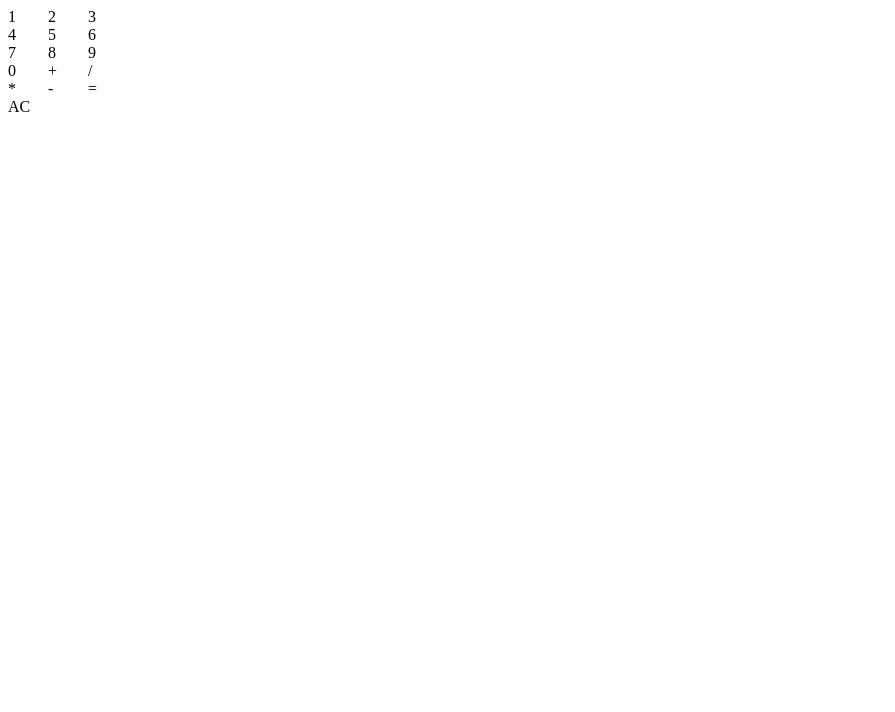
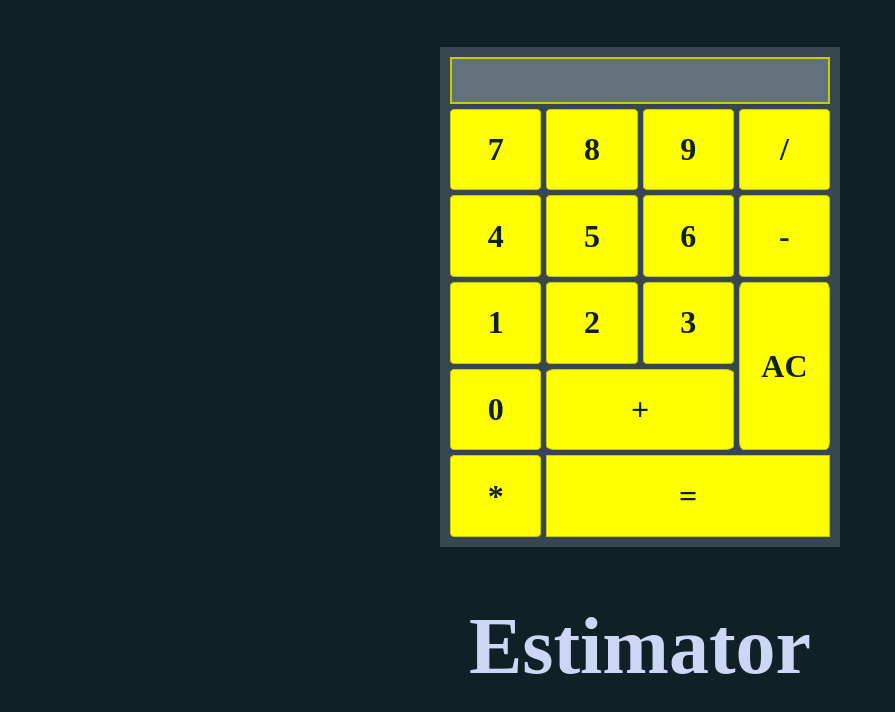
Before and after one commit to kairules55/Calculator, a plain HTML site: page index.html in a window 1280 px wide. Shown: the whole page, without its empty margins (0-895 px from the left). Drawn offline with Linux system fonts and the light colour scheme.

Commit message:
Calculator Layout

```diff
--- a/index.html
+++ b/index.html
@@ -5,30 +5,39 @@
     <meta charset="UTF-8">
     <meta name="viewport" content="width=device-width, initial-scale=1.0">
     <link rel="stylesheet" type="text/css" href="style.css">
+    <link href="https://fonts.googleapis.com/css?family=Roboto&display=swap" rel="stylesheet">
     <title>Calculator</title>
 </head>
 
 <body>
-    <div id="container">
-        <div class="buttons" data-value="1">1</div>
-        <div class="buttons" data-value="2">2</div>
-        <div class="buttons" data-value="3">3</div>
-        <div class="buttons" data-value="4">4</div>
-        <div class="buttons" data-value="5">5</div>
-        <div class="buttons" data-value="6">6</div>
-        <div class="buttons" data-value="7">7</div>
-        <div class="buttons" data-value="8">8</div>
-        <div class="buttons" data-value="9">9</div>
-        <div class="buttons" data-value="0">0</div>
-        <div class="buttons" data-value="+">+</div>
-        <div class="buttons" data-value="/">/</div>
-        <div class="buttons" data-value="*">*</div>
-        <div class="buttons" data-value="-">-</div>
-        <div class="buttons" data-value="=">=</div>
-        <div class="buttons" data-value="AC">AC</div>
-    </div>
-    <div id="ans">
-    </div>
+    <main>
+        <div id="container">
+            <div id="ans"></div>
+            <div id="button8" class="buttons" data-value="7">7</div>
+            <div id="button9" class="buttons" data-value="8">8</div>
+            <div id="button10" class="buttons" data-value="9">9</div>
+            <div id="button17" class="buttons" data-value="/">/</div>
+
+            <div id="button5" class="buttons" data-value="4">4</div>
+            <div id="button6" class="buttons" data-value="5">5</div>
+            <div id="button7" class="buttons" data-value="6">6</div>
+            <div id="button16" class="buttons" data-value="-">-</div>
+
+
+            <div id="button2" class="buttons" data-value="1">1</div>
+            <div id="button3" class="buttons" data-value="2">2</div>
+            <div id="button4" class="buttons" data-value="3">3</div>
+            <div id="button15" class="buttons" data-value="AC">AC</div>
+
+
+            <div id="button1" class="buttons" data-value="0">0</div>
+            <div id="button12" class="buttons" data-value="+">+</div>
+
+            <div id="button13" class="buttons" data-value="*">*</div>
+            <div id="button14" class="buttons" data-value="=">=</div>
+        </div>
+        <h1 id="titile">Estimator</h1>
+    </main>
     <script type="text/javascript" src="script.js"></script>
 </body>
 
--- a/script.js
+++ b/script.js
@@ -20,14 +20,14 @@ for (var i = 0; i < buttons.length; i++) {
                 answer.innerText = operand2;
             }
         } else {
-            if(value=="AC"){
+            if(value==="AC"){
                 operand1 = "";
                 operand2 = "";
                 active = 1;
                 answer.innerText = "0";
                 return;
             }
-            if (value === "=") {
+            if (value==="=") {
                 var display = eval(operand1 + operand2);
                 answer.innerText = display;
                 operand1 = display;
--- a/style.css
+++ b/style.css
@@ -1,4 +1,69 @@
+* {
+  box-sizing: border-box;
+}
+
+body {
+  background-color: #102027;
+  font-family: "Nanum Myeongjo", serif;
+}
+
+#titile {
+  font-size: 5rem;
+  font-weight: bold;
+  font-family: "Nanum Myeongjo", serif;
+  color: #ccd6f5;
+}
+
+main {
+  height: 97vh;
+  width: 100%;
+  display: flex;
+  flex-direction: column;
+  justify-content: center;
+  align-items: center;
+}
+
 #container {
-    display: grid;
-    grid-template-columns: repeat(3, 40px);
+  padding: 10px;
+  display: grid;
+  height: 500px;
+  width: 400px;
+  background-color: #37464f;
+  color: #102027;
+  grid-gap: 5px;
+  grid-template-columns: 1fr 1fr 1fr 1fr;
+  font-weight: bold;
 }
+
+.buttons {
+  display: flex;
+  justify-content: center;
+  align-items: center;
+  background-color: #ffff00;
+  font-size: 2rem;
+  border: solid 1px #c7cc00;
+  border-radius: 5%;
+}
+
+#ans {
+  display: flex;
+  flex-direction: row-reverse;
+  font-size: 3rem;
+  grid-column: 1/-1;
+  border: solid 2px #c7cc00;
+  background-color: #62717b;
+}
+
+#button15 {
+  grid-row: span 2;
+}
+
+#button12 {
+  grid-column: span 2;
+}
+
+#button14 {
+  grid-column: span 3;
+  border-radius: 0;
+  background-color: ;
+}
```
